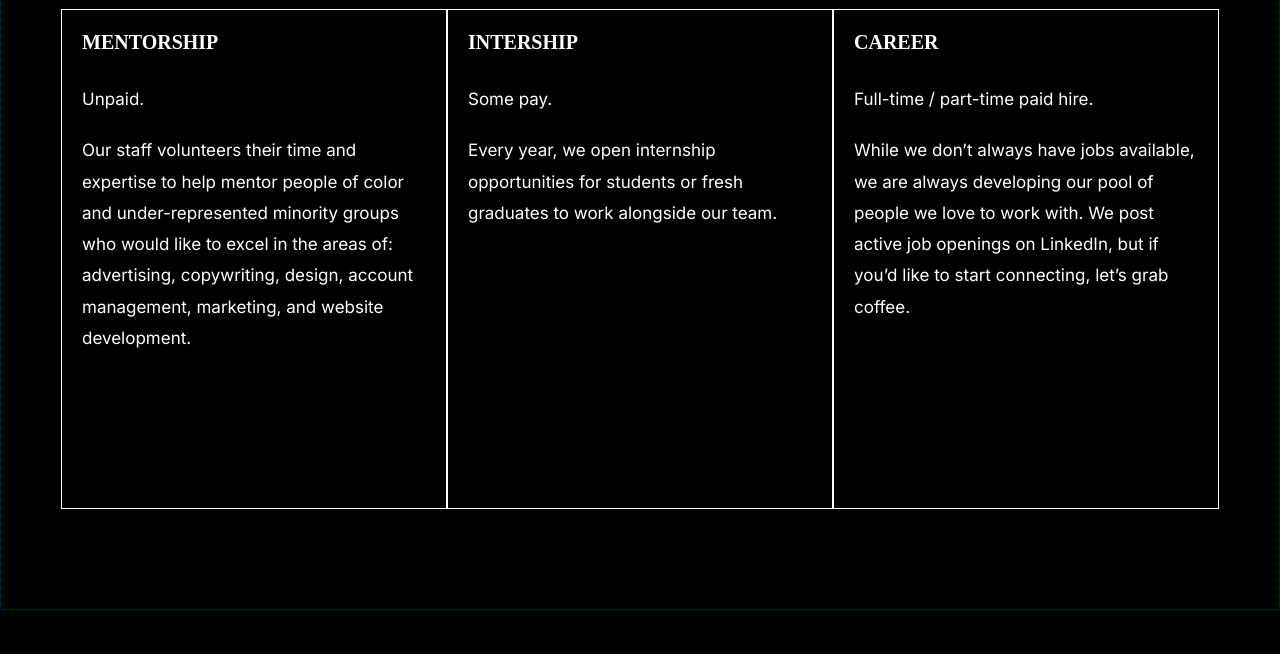
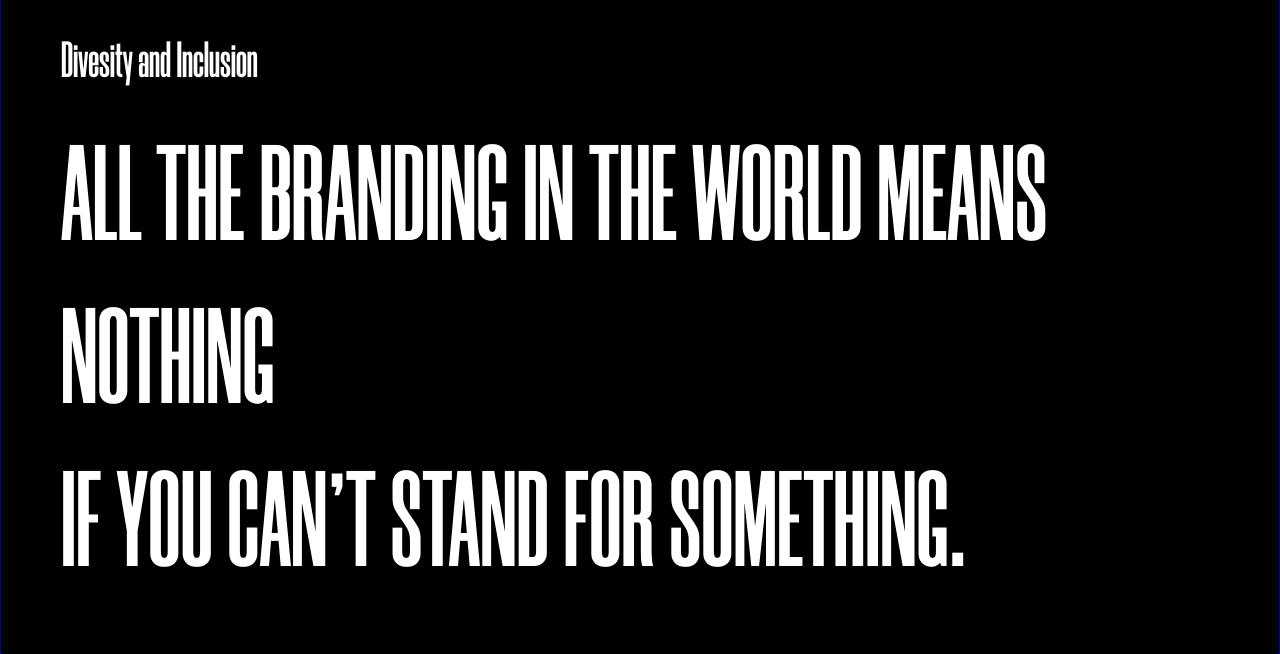
Before and after one commit to millertchris/diversity-and-inclusion, a website built with webpack: page src/pages/index.html in a window 1280 px wide. Shown: the part 92-746 px from the top of the page. Built offline with nearby package versions, Linux system fonts and the light colour scheme.

Commit message:
Addressed font laoder in webpack, tossed in a headline for the hero section

```diff
--- a/src/pages/index.html
+++ b/src/pages/index.html
@@ -11,6 +11,20 @@
 <body>
 	<div id="app">
 		<%= require('html-loader!../components/header.html') %>
+
+		<div class="block hero style-1">
+			<div class="wrapper">
+				<div class="row">
+					<div class="col">
+						<h1 class="label">Divesity and Inclusion</h1>
+						<h2 class="title">
+							<span class="line">All the branding in the world means nothing </span>
+							<span class="line">if you can’t stand for something.</span>
+						</h2>
+					</div>
+				</div>
+			</div>
+		</div>
 
 		<div class="block cards">
 			<div class="wrapper">
--- a/src/styles/blocks/hero.scss
+++ b/src/styles/blocks/hero.scss
@@ -4,4 +4,10 @@
 		display: flex;
 		align-items: center;
 	}
+	.label {
+		font-size: 3em;
+	}
+	.title {
+		font-size: 8em;
+	}
 }
--- a/src/styles/global/variables.scss
+++ b/src/styles/global/variables.scss
@@ -32,10 +32,10 @@
 $file-path: '../../static/';
 
 // Typography
-// @font-face {
-// 	font-family: 'Morganite';
-// 	src: url($file-path + '/fonts/Morganite-Bold.woff') format('woff');
-// }
+@font-face {
+	font-family: 'Morganite';
+	src: url($file-path + '/fonts/Morganite-Bold.woff') format('woff');
+}
 
 $sans-serif: 'Inter', sans-serif;
 
--- a/webpack.config.js
+++ b/webpack.config.js
@@ -24,7 +24,7 @@ module.exports = {
 	module: {
 		rules: [
 			{
-				test: /\.(png|svg|jpg|jpeg|gif|mp3)$/i,
+				test: /\.(png|svg|jpg|jpeg|gif|mp3|woff)$/i,
 				type: 'asset/resource',
 				generator: {
 					//If emitting file, the file path is
```
